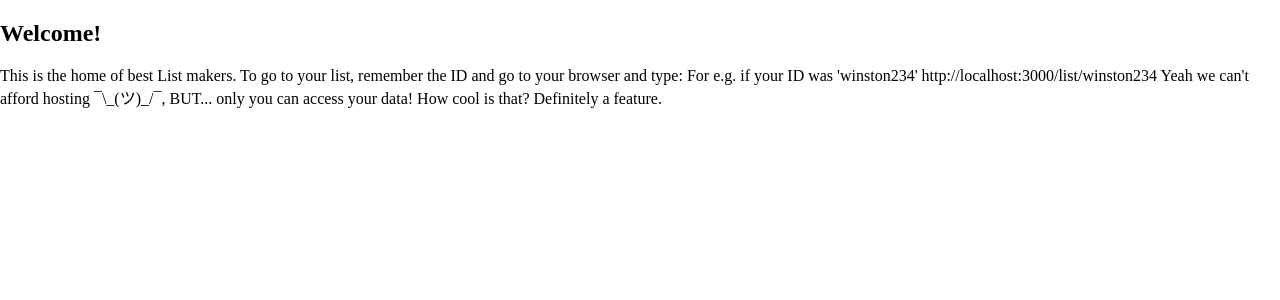
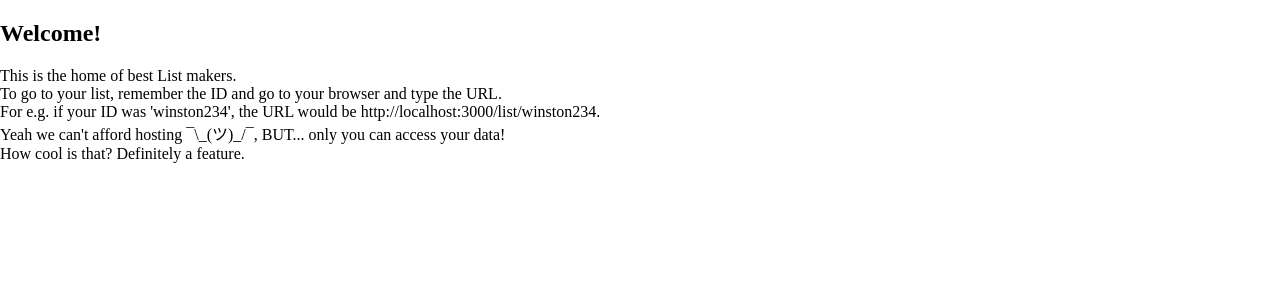
Before and after one commit to gyanesh-mishra/list-it, a React app: page / in a window 1280 px wide. Shown: the top 300 px of the page. Built offline with nearby package versions, Linux system fonts and the light colour scheme; the HTML template or start-up script is replaced by a standard one.

Commit message:
add line breaks to home page

```diff
--- a/src/client/components/Home.tsx
+++ b/src/client/components/Home.tsx
@@ -7,9 +7,12 @@ export class Home extends React.Component<any> {
       <div>
         <h2>Welcome!</h2>
         <p>
-          This is the home of best List makers. To go to your list, remember the ID and go to your browser and type: For
-          e.g. if your ID was 'winston234' http://localhost:3000/list/winston234 Yeah we can't afford hosting
-          ¯\_(ツ)_/¯, BUT... only you can access your data! How cool is that? Definitely a feature.
+          This is the home of best List makers. <br /> To go to your list, remember the ID and go to your browser and
+          type the URL.
+          <br /> For e.g. if your ID was 'winston234', the URL would be http://localhost:3000/list/winston234.
+          <br /> Yeah we can't afford hosting ¯\_(ツ)_/¯, BUT... only you can access your data!
+          <br />
+          How cool is that? Definitely a feature.
         </p>
       </div>
     );
```
